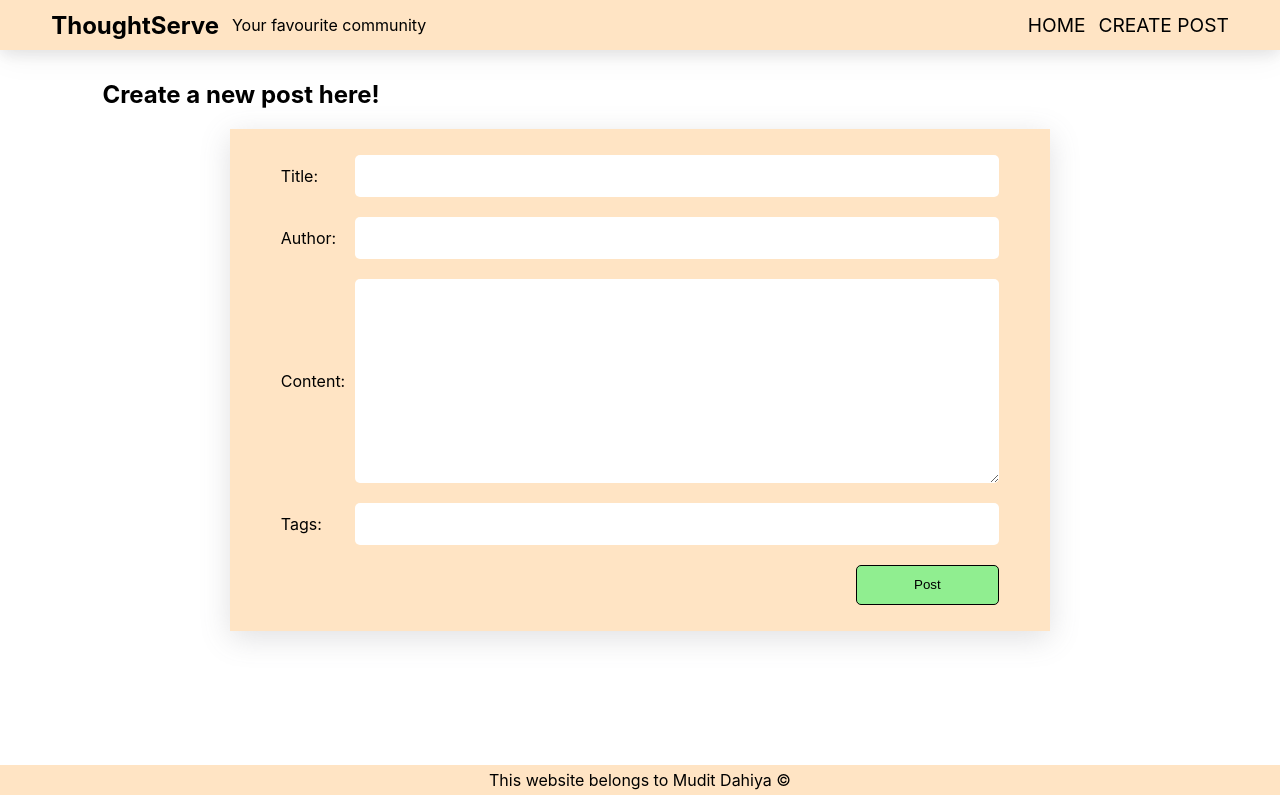
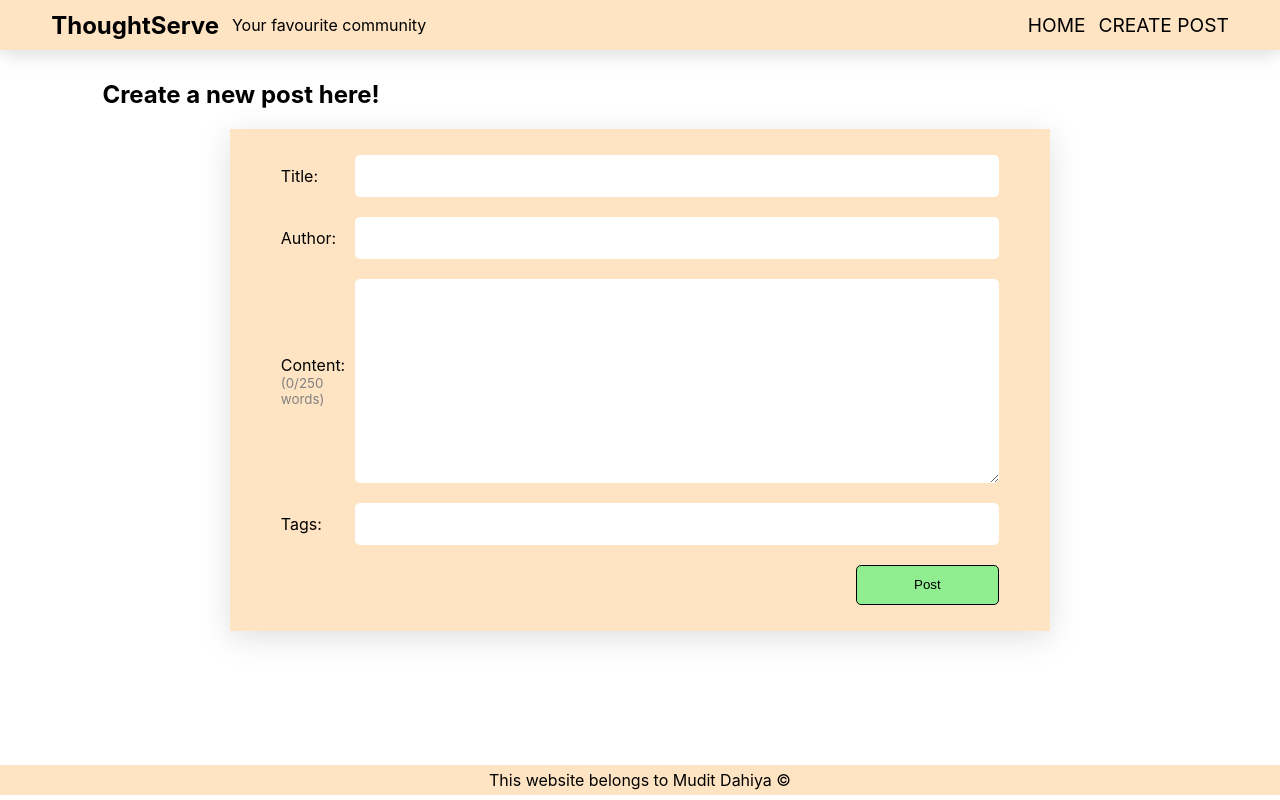
Before and after one commit to muditdahiya/thought-serve-front, a React (Create React App) app: page /thought-serve/create in a window 1280 px wide. Built offline with nearby package versions, Linux system fonts and the light colour scheme.

Commit message:
added 250 word limit to content

```diff
--- a/src/components/Create/Create.js
+++ b/src/components/Create/Create.js
@@ -1,8 +1,14 @@
-import { React } from "react";
+import { React, useEffect, useRef, useState } from "react";
 import { useNavigate } from "react-router-dom";
 
 function Create() {
   const navigate = useNavigate();
+  const [content, setContent] = useState("");
+  const previousContent = useRef("");
+
+  useEffect(() => {
+    previousContent.current = content;
+  }, [content]);
 
   function get(id) {
     return document.getElementById(id);
@@ -24,7 +30,7 @@ function Create() {
     const send = {
       title: title.value.replaceAll("'", "''"),
       author: author.value.replaceAll("'", "''"),
-      content: content.value.replaceAll("'", "''"),
+      content: content.value.replaceAll("'", "''").trim(),
       tags: tags.value.replaceAll("'", "''"),
     };
 
@@ -42,6 +48,19 @@ function Create() {
       });
   }
 
+  function checkContent() {
+    const contentValue = get("content").value;
+    const count = contentValue.split(/\S+/).length - 1;
+    if (count > 250) {
+      get("content").value = previousContent.current.trim();
+    } else if (count === 250) {
+      get("content").value = get("content").value.trim();
+      setContent(contentValue);
+    } else if (count < 250) {
+      setContent(contentValue);
+    }
+  }
+
   return (
     <div className="Create">
       <h2>Create a new post here!</h2>
@@ -54,8 +73,18 @@ function Create() {
             <label>Author: </label> <input id="author" type="text" />
           </div>
           <div>
-            <label>Content: </label>
-            <textarea id="content" type="text" />
+            <div id="contentCount">
+              <label>Content: </label>
+              <p id="count">
+                ({content.split(/\S+/).length - 1}/250<br></br>words)
+              </p>
+            </div>
+            <textarea
+              content={content}
+              onChange={checkContent}
+              id="content"
+              type="text"
+            />
           </div>
           <div>
             <label>Tags: </label>
--- a/src/index.scss
+++ b/src/index.scss
@@ -196,6 +196,18 @@ body {
   #postButton:active {
     background-color: green;
   }
+  #contentCount {
+    display: flex;
+    flex-direction: column;
+    align-items: baseline;
+    gap: 0;
+  }
+  #count {
+    color: grey;
+    font-size: smaller;
+    padding: 0;
+    margin: 0;
+  }
 }
 .Home {
   padding: 20px 4vw;
```
